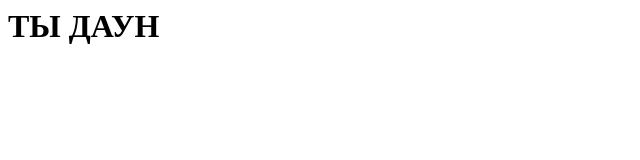
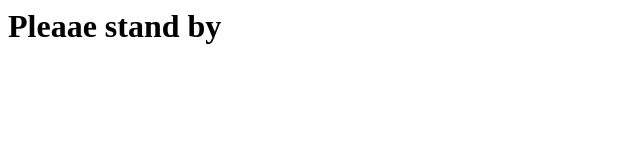
Before and after one commit to styl/nikita-klimov.pro, a plain HTML site: page index.html in a window 1280 px wide. Shown: the whole page, without its empty margins (0-640 px from the left). Drawn offline with Linux system fonts and the light colour scheme.

Commit message:
Update index.html

```diff
--- a/index.html
+++ b/index.html
@@ -1 +1 @@
-<h1>ТЫ ДАУН</h1>
+<h1>Pleaae stand by</h1>
```
